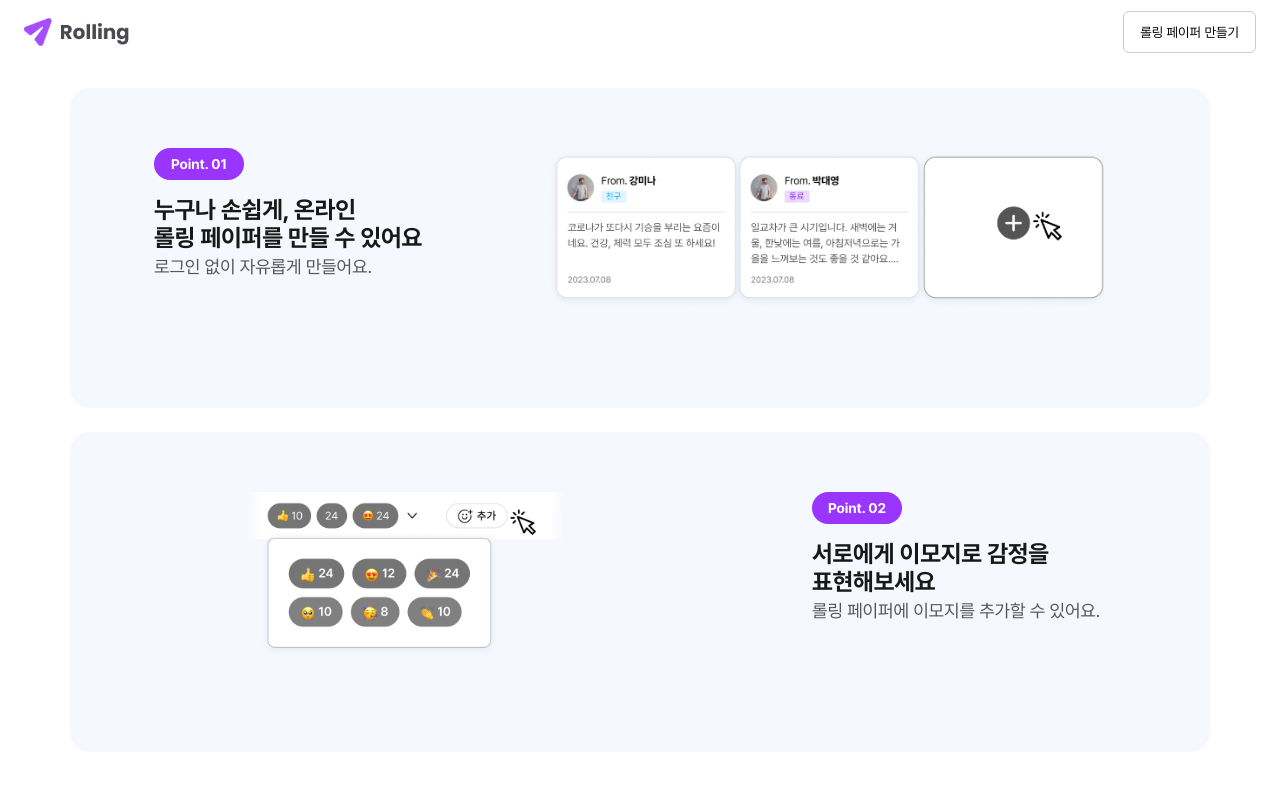
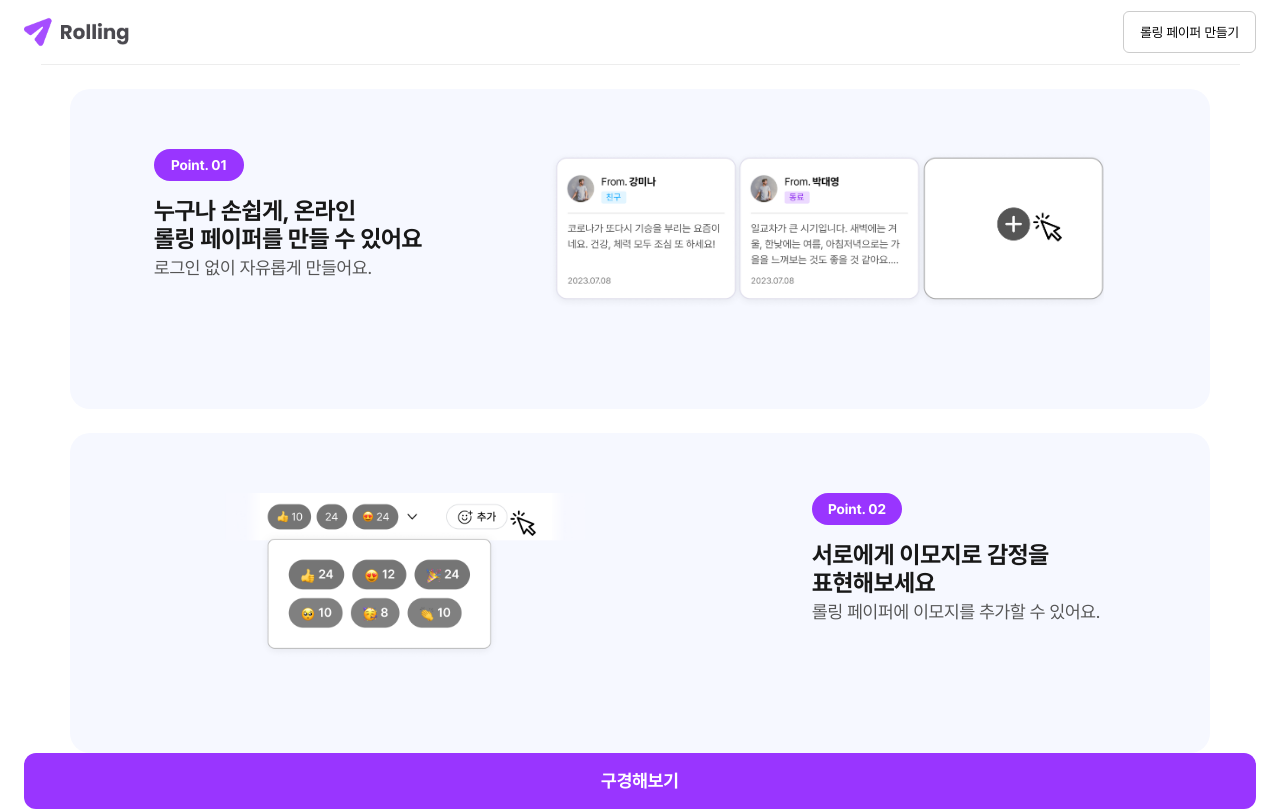
Before and after one commit to Rolligo/rolling, a React (Create React App) app: page / in a window 1280 px wide. Built offline with nearby package versions, Linux system fonts and the light colour scheme.

Commit message:
feat: NavBar 아래 실선 추가, 버튼 컴포넌트들 default width를 width:100%로 수정

```diff
--- a/src/components/NavBar/NavBar.jsx
+++ b/src/components/NavBar/NavBar.jsx
@@ -9,6 +9,7 @@ function NavBar() {
         <S.LogoImage img src={logoIcon} alt="logo" />
         <NavWhiteButton>롤링 페이퍼 만들기</NavWhiteButton>
       </S.Container>
+      <S.BottomLine />
     </S.Wrapper>
   );
 }
--- a/src/components/NavBar/NavBar.style.js
+++ b/src/components/NavBar/NavBar.style.js
@@ -4,10 +4,8 @@ import { COLORS } from "styles/palette";
 export const Wrapper = styled.div`
   display: flex;
   width: 100%;
-  padding: 11px 0px;
   flex-direction: column;
   align-items: center;
-  gap: 8px;
   background: ${COLORS.WHITE};
 `;
 
@@ -17,6 +15,7 @@ export const Container = styled.div`
   align-items: center;
   align-self: stretch;
   white-space: nowrap;
+  padding: 11px 0px;
 `;
 
 export const LogoImage = styled.img`
@@ -27,3 +26,10 @@ export const LogoImage = styled.img`
   justify-content: center;
   align-items: center;
 `;
+
+export const BottomLine = styled.div`
+  width: 1199px;
+  height: 1px;
+  flex-shrink: 0;
+  background: #ededed;
+`;
--- a/src/components/StyledButtons/OutlinedButton/OutlinedButton.jsx
+++ b/src/components/StyledButtons/OutlinedButton/OutlinedButton.jsx
@@ -7,7 +7,7 @@ function OutlinedButton({
   disabled = false,
   smallSize = false,
   withEmoji = false,
-  width = "auto",
+  width = "100%",
   height = smallSize ? "4.0rem" : "5.6rem", //height{Num(56,40,36,28)},
 }) {
   const calculatePadding = (height, withEmoji) => {
--- a/src/components/StyledButtons/PrimaryButton/PrimaryButton.jsx
+++ b/src/components/StyledButtons/PrimaryButton/PrimaryButton.jsx
@@ -2,7 +2,7 @@ import * as S from "./PrimaryButton.style";
 
 function PrimaryButton({
   children = "Enabled", // children : 버튼 텍스트 내용 (Button's innerText)
-  width = "auto",
+  width = "100%",
   margin = 0,
   disabled = false,
   smallSize = false,
--- a/src/components/StyledButtons/SecondaryButton/SecondaryButton.jsx
+++ b/src/components/StyledButtons/SecondaryButton/SecondaryButton.jsx
@@ -2,7 +2,7 @@ import * as S from "./SecondaryButton.style";
 
 function PrimaryButton({
   children = "", // children : 버튼 텍스트 내용 (Button's innerText)
-  width = "auto",
+  width = "100%",
   margin = 0,
   disabled = true,
   smallSize = false,
--- a/src/pages/mainPage/MainPage.jsx
+++ b/src/pages/mainPage/MainPage.jsx
@@ -6,6 +6,7 @@ import Emoji from "assets/images/Emoji.png";
 import * as S from "./MainPage.style";
 import NavBar from "components/NavBar";
 import PaperCard from "components/PaperCard";
+import PrimaryButton from "components/StyledButtons/PrimaryButton";
 
 const MainPage = () => {
   return (
@@ -41,7 +42,7 @@ const MainPage = () => {
           <S.EmojiImg src={Emoji} alt="이모지이미지" />
         </S.ImgContainer>
       </S.Section>
-      {/* 구경해보기 버튼 여기에 위치해주세요! */}
+      <PrimaryButton>구경해보기</PrimaryButton>
     </S.MainPageDiv>
   );
 };
```
